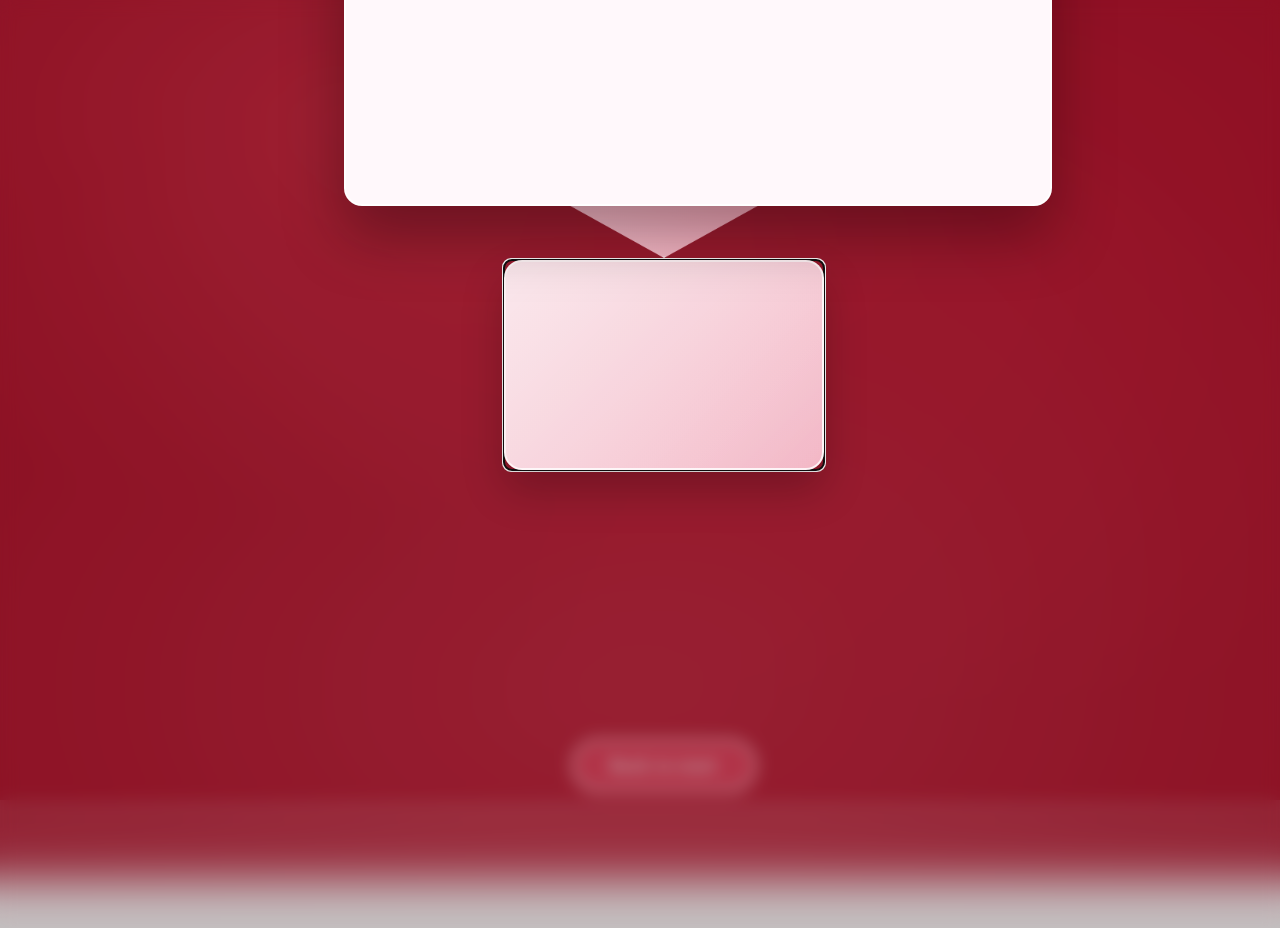
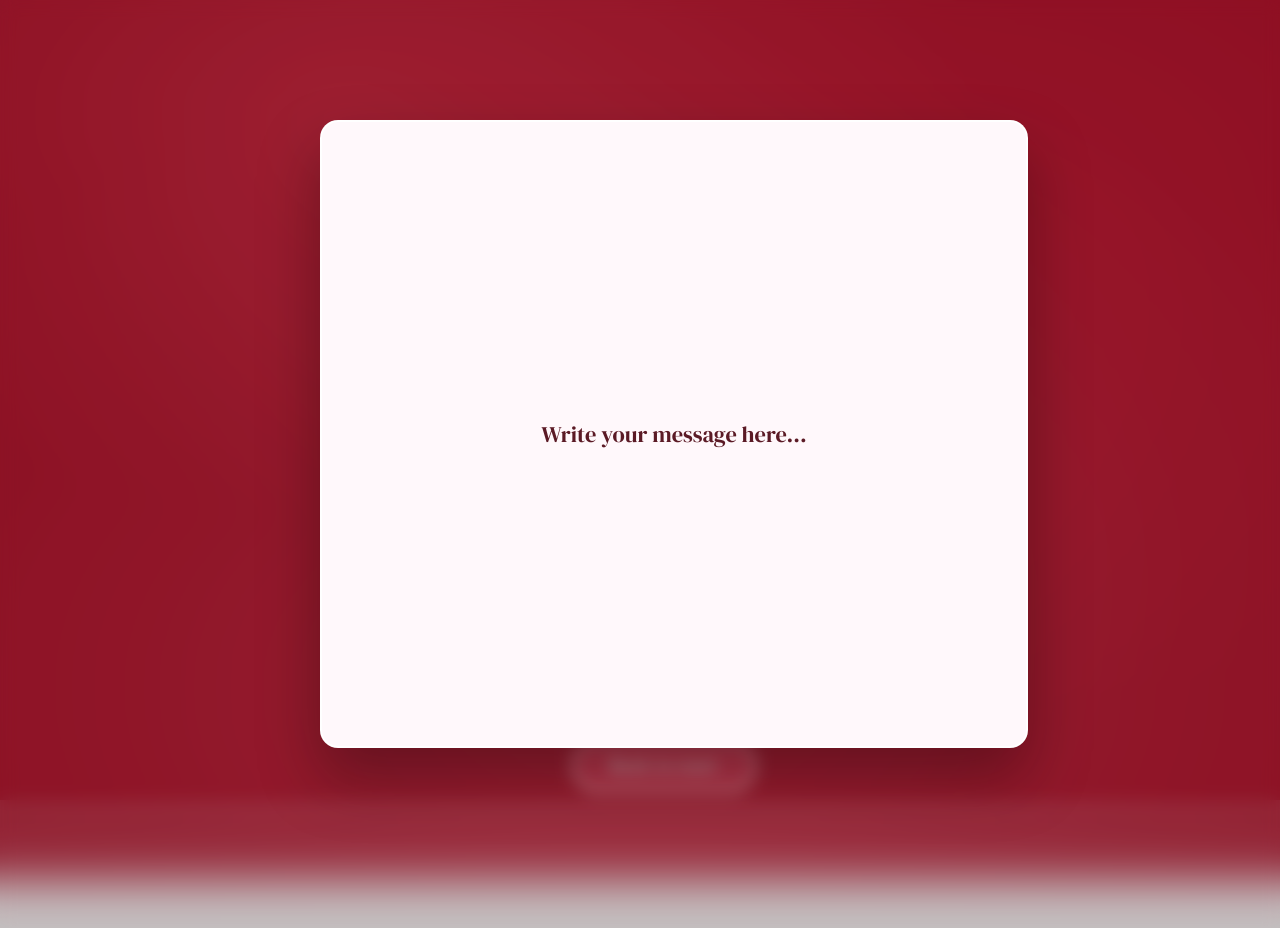
Before and after one commit to guykongthong/valentines_gift_2026, a React (Vite) app: page /final in a window 1280 px wide. Both pictures are taken after a click on the button "Write your message here...". Shown: the top 928 px of the page. Built offline with nearby package versions, Linux system fonts and the light colour scheme.

Commit message:
fixed the envelope flap to fit inside the shape and look nice and centered the letter when it pops out

```diff
--- a/src/App.css
+++ b/src/App.css
@@ -108,12 +108,13 @@
 
 .envelope-flap {
   position: absolute;
-  top: -2px;
+  top: 1px;
+  border-radius: 25px;
   left: -2px;
   right: -2px;
   height: 55%;
   background: linear-gradient(135deg, #f6c7d3, #f09bad);
-  clip-path: polygon(50% 0%, 100% 100%, 0% 100%);
+  clip-path: polygon(0% 0%, 100% 0%, 50% 100%);
   transform-origin: top center;
   transform: rotateX(0deg);
   transition: transform 400ms ease;
@@ -129,16 +130,19 @@
 .letter {
   position: absolute;
   left: 50%;
-  bottom: 24px;
+  top: 50%;
   width: min(78vw, 640px);
   height: min(70vh, 720px);
-  transform: translate(-50%, 40%) scale(0.62);
+  transform: translate(-50%, 10%) scale(0.62);
   transition: transform 500ms ease;
   z-index: 3;
 }
 
 .final-page.is-open .letter {
-  transform: translate(-50%, -55%) scale(1);
+  position: fixed;
+  left: 50%;
+  top: 50%;
+  transform: translate(-50%, -50%) scale(1);
 }
 
 .letter-content {
@@ -154,6 +158,12 @@
   color: #5b1a25;
   font-size: clamp(1rem, 2.2vw, 1.4rem);
   text-align: center;
+  opacity: 0;
+  transition: opacity 250ms ease;
+}
+
+.letter-content.is-visible {
+  opacity: 1;
 }
 
 .gallery-page {
--- a/src/pages/Final.tsx
+++ b/src/pages/Final.tsx
@@ -16,7 +16,7 @@ export default function Final() {
           onClick={() => setIsOpen(true)}
         >
           <div className="letter">
-            <div className="letter-content">
+            <div className={`letter-content ${isOpen ? 'is-visible' : ''}`}>
               <p>Write your message here...</p>
             </div>
           </div>
```
